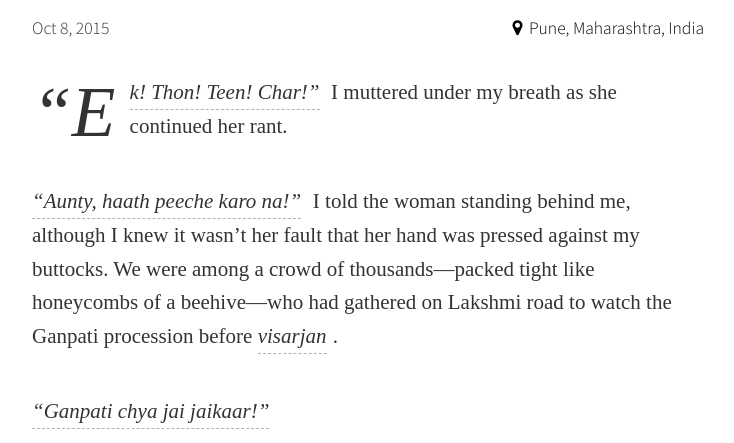
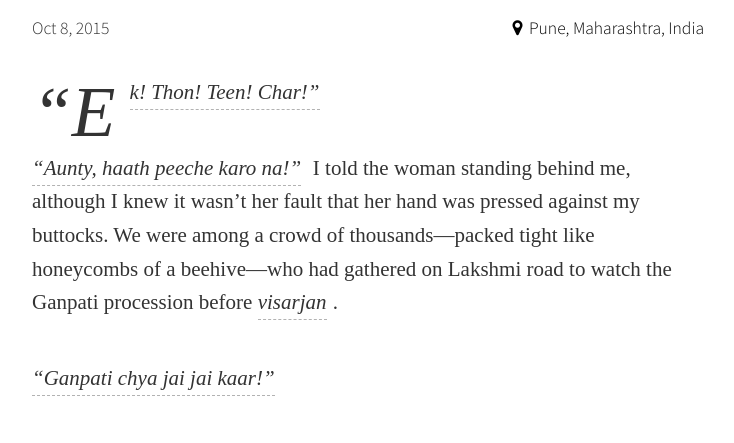
Before and after one commit to harshac/darbadar, a Jekyll site: the page built from _posts/2015-10-08-visarjan.md, in a window 1280 px wide and 1400 px high, scrolled down 198 px. Shown: the part 180-623 px from the top of the window, without its empty margins (272-1006 px from the left). Built offline with Jekyll 4.4.1, drawn with Linux system fonts in a browser that asks for light colours; nearby versions of some CDN libraries; some web fonts are replaced; comment, search, counter and statistics services are not loaded; some of the changed text lies outside the part shown.

Commit message:
Blog 4 : Edits

```diff
--- a/_posts/2015-10-08-visarjan.md
+++ b/_posts/2015-10-08-visarjan.md
@@ -13,35 +13,39 @@
 albumId: 72157659565201072
 published: true
 ---
-_“Ek! Thon! Teen! Char!”_{:title="One! Two! Three! Four!"} I muttered under my breath as she continued her rant.
+_“Ek! Thon! Teen! Char!”_{:title="One! Two! Three! Four!"}
 
 _“Aunty, haath peeche karo na!”_{:title="Aunty, please move your hand!"} I told the woman standing behind me, although I knew it wasn't her fault that her hand was pressed against my buttocks. We were among a crowd of thousands—packed tight like honeycombs of a beehive—who had gathered on Lakshmi road to watch the Ganpati procession before _visarjan_{:title="Immersion of the Ganesha idol in a water body, thus concluding Ganesha festival that is celebrated for ten days."}.
 
-_“Ganpati chya jai jaikaar!”_{:title="Praise Lord Ganesha."}
+_“Ganpati chya jai jai kaar!”_{:title="Praise Lord Ganesha."}
+
+I was standing on my toes, trying to see what the infinite wave of bobbing heads was hiding from me. I could hear it in the distance though, that sound, like a storm heading towards me.
 
 ![Crowd](https://c1.staticflickr.com/1/728/22022724795_ee64d94ecf_c.jpg){:data-caption="The juggernaut rolls."}{:name="crowd"}
 
-I was standing on my toes, trying to see what the infinite wave of bobbing heads was hiding from me. I could hear it in the distance though, that sound, like a storm heading towards me.
-
 _“Ganpati bappa moriya, pudhchya varshi lavkar yaa!”_{:title="Oh Ganesha, my lord, return soon next year!"} The place resounded with their chants.
-
-![Hands](https://c2.staticflickr.com/6/5639/22032727471_d52fd02511_c.jpg){:data-caption="And the crowd goes berserk."}{:name="hands"}
 
 “I can't see a thing!” I yelled at my friend Kunal, separated from me by half a dozen people on my right. But every single time drumsticks collided with synthetic skins, stretched taut over the open ends of wooden barrels—the _dhols_{:title="A cylindrical wooden drum."}—I felt it, as goosebumps drew upon my flesh, as if my skin was cackling with glee.
 
 _“Ek! Thon! Teen! Char!”_{:title="One! Two! Three! Four!"}
 
+![Hands](https://c2.staticflickr.com/6/5639/22032727471_d52fd02511_c.jpg){:data-caption="And the crowd goes berserk."}{:name="hands"}
+
 The _dhols_{:title="A cylindrical wooden drum."} were getting louder. The heat was rising. The storm was forming its head.
 
 The crowds pushed. The volunteers in front, with their hands locked and forming a human chain to let the procession pass through, dangerously flirted with the _rangoli_{:title="Indian art form in which patterns are created on the ground and filled with coloured rice/flower petals/coloured sand."} that was laid out on the roads.
 
-![Rangoli](https://c2.staticflickr.com/6/5796/21834690210_2f5d10c7b7_c.jpg){:data-caption="The rangoli takes shape."}{:name="rangoli"}
+![Rangoli](https://c2.staticflickr.com/6/5796/21834690210_2f5d10c7b7_c.jpg){:data-caption="The rangoli taking shape earlier in the day."}{:name="rangoli"}
 
 And then I saw a glimpse, of saffron silk flags dancing in the skies as their bearers danced to the beats of the _dhol-tasha_{:title="Two commonly used drums in the procession."}, their energy rippling through the crowd. A hundred cameras flashed above the sea of heads. A push here, a shove there.
 
+![Flags](https://c2.staticflickr.com/6/5706/22022884995_60c2523413_c.jpg){:data-caption="These flags took on a life of their own as the flag-bearers danced with them in their hands, the fabric, fluid like their movements, cutting through the stillness of the hot air like the blade of a knife."}{:name="flags"}
+
 I caught a glimpse of a red _bandhini_{:title="A type of tie-dye textile."} _pheta_{:title="Maharashtrian turban."} before it melted into the crowds. I saw a dimpled smile in the shadow of a pearl-encrusted _nath_{:title="A Maharashtrian nose-pin."}. I watched in awe, at those faces smeared with sweat and pride. Those finger tips wrapped in strips of white.
 
-The ground trembled, almost. The _pathaks_{:title="A group pf people who perform together (in context of procession taken out during Ganpati visarjan)."} had come. The storm had arrived.
+The ground trembled, almost. The _pathak_{:title="A group pf people who perform together (in context of procession taken out during Ganpati visarjan)."} had come. The storm had arrived.
+
+![Dhol](https://c1.staticflickr.com/1/590/21401907013_551fefc27d_c.jpg){:data-caption="They carry these huge dhols—which are strapped to the waist—for several kilometers, not once missing a beat."}{:name="dhol1"}
 
 The _dhols_{:title="A cylindrical wooden drum."} sounded their battle cries, their baritone broken by high-pitched clang of _taals_{:title="Pair of clash cymbals."}. The _lezims_{:title="A small musical instrument with cymbals used in a Maharashtrian folk dance."} jingled, as cymbals danced their merry dance.
 
@@ -51,12 +55,10 @@
 
 As the music gained crescendo, so did the madness. The flags rose higher. The movements, frenetic. And such was the fervour of that moment, that even those in the crowd lost their breaths, as if they were the ones performing.
 
-![Flags](https://c2.staticflickr.com/6/5706/22022884995_60c2523413_c.jpg){:data-caption="These flags took on a life of their own as the flag-bearers danced with them in their hands, the fabric, fluid like their movements, cutting through the stillness of the hot air like the blade of a knife."}{:name="flags"}
-
 Have you ever felt a pulsating artery? That's exactly how I felt as I watched the storm unfold. When I saw the first glimpse of the idol in the distance. When heads bowed and hands joined in reverence. When old, dilapidated buildings, crowded as they were, chanted with us - those who filled the streets below. When men and women, boys and girls performed with _dhols_{:title="A cylindrical wooden drum."} and _tashas_{:title="A kettle drum with a shallow metal body."}, their adrenaline beating the unrelenting sun. When I felt the music become one with my pulse. When I felt our collective pulse become the music.
 
-![Dhol](https://c1.staticflickr.com/1/590/21401907013_551fefc27d_c.jpg){:data-caption="They carry these huge dhols—which are strapped to the waist—for several kilometers, not once missing a beat."}{:name="dhol1"}
+_“Ganpati chya jai jai kaar!”_{:title="Praise Lord Ganesha."}  I screamed this time with the rest of the crowd, not feeling any different from them, not anymore. And in that moment of madness, we united. The sweat. The dirt. The joy. The juggernaut.
 
-_“Ganpati chya jai jaikaar!”_{:title="Praise Lord Ganesha."}  I screamed this time with the rest of the crowd, not feeling any different from them, not anymore. And in that moment of madness, we united. The sweat. The dirt. The joy. The juggernaut.
+***
 
-A special thanks to my friend Kunal for letting me use some of his photos and also, for dragging me around like a rag-doll through busy roads and helping me watch this spectacle, which I have otherwise not had a chance to see for over a decade of staying in Pune.
+*A special thanks to my friend Kunal for letting me use some of his photos and also, for dragging me around like a rag-doll through busy roads and helping me watch this spectacle, which I have otherwise not had a chance to see for over a decade of staying in Pune.*
```
